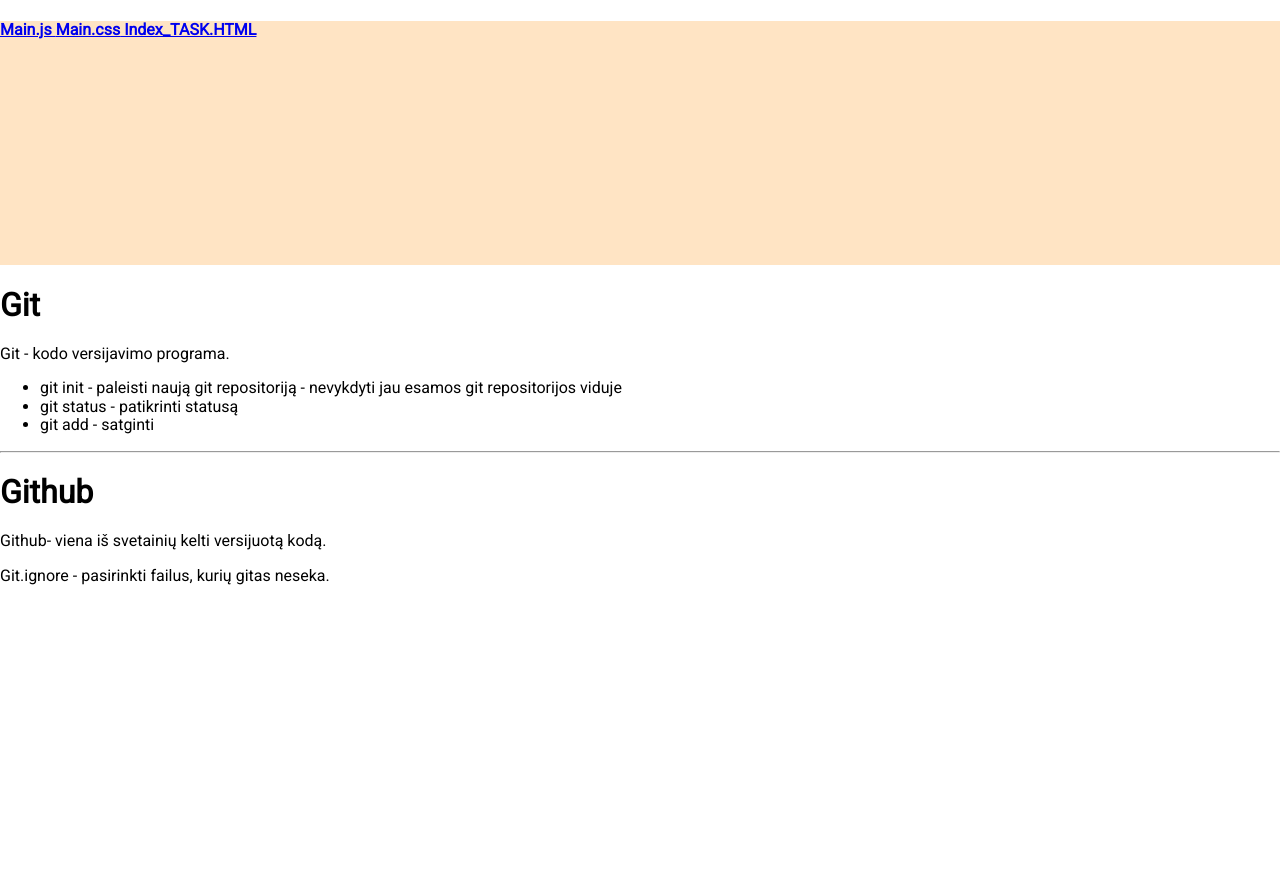
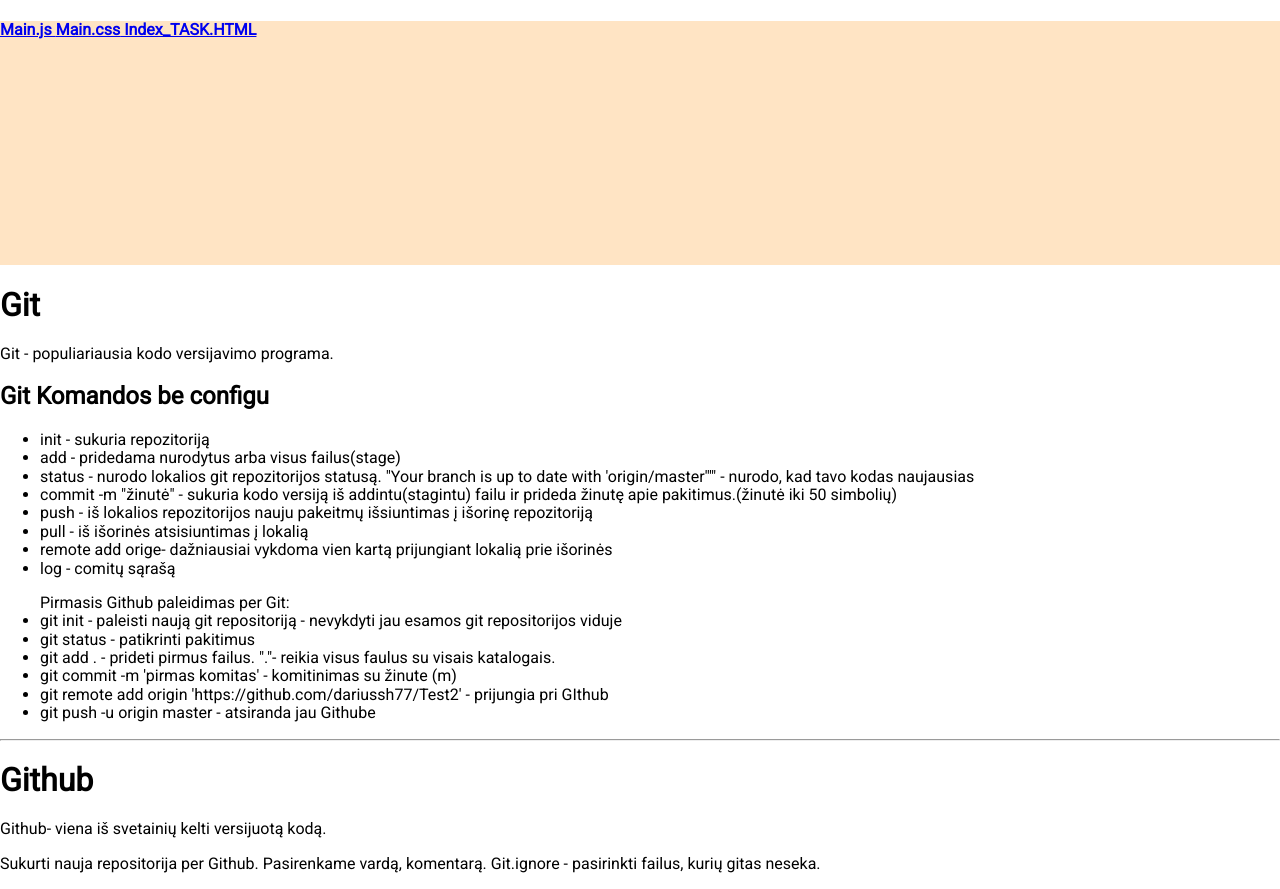
Before and after one commit to dariussh77/Test2, a plain HTML site: page Pamoka 41 - Git ir Github įžanga/index.html in a window 1280 px wide. Before the commit the page ends 800 px from the top, so only its background shows below. Drawn offline with nearby package versions, Linux system fonts and the light colour scheme.

Commit message:
papildyta Git komandosmis

```diff
--- a/Pamoka 41 - Git ir Github įžanga/index.html
+++ b/Pamoka 41 - Git ir Github įžanga/index.html
@@ -21,14 +21,28 @@
         <section id="git">
             <h1>Git</h1>
             <p>
-                Git - kodo versijavimo programa.
+                Git - populiariausia kodo versijavimo programa.
             </p>
+            <h2>Git Komandos be configu</h2>
             <ul>
+                <li>init - sukuria repozitoriją</li>
+                <li>add - pridedama nurodytus arba visus failus(stage)</li>
+                <li>status - nurodo lokalios git repozitorijos statusą. "Your branch is up to date with 'origin/master'"" - nurodo, kad tavo kodas naujausias</li>
+                <li>commit -m "žinutė" - sukuria kodo versiją iš addintu(stagintu) failu ir prideda žinutę apie pakitimus.(žinutė iki 50 simbolių) </li>
+                <li>push - iš lokalios repozitorijos nauju pakeitmų išsiuntimas į išorinę repozitoriją</li>
+                <li>pull - iš išorinės atsisiuntimas į lokalią</li>
+                <li>remote add orige-  dažniausiai vykdoma vien kartą prijungiant  lokalią prie išorinės</li>
+                <li>log - comitų sąrašą</li>
+
+            </ul>
+
+            <ul>Pirmasis Github paleidimas per Git:
                 <li>git init - paleisti naują git repositoriją - nevykdyti jau esamos git repositorijos viduje</li>
-                <li>git status - patikrinti statusą</li>
-                <li>git add - satginti
-
-                </li>
+                <li>git status - patikrinti pakitimus</li>
+                <li>git add . - prideti pirmus failus. "."- reikia visus faulus su visais katalogais.</li>
+                <li>git commit -m 'pirmas komitas' - komitinimas su žinute (m) </li>
+                <li> git remote add origin 'https://github.com/dariussh77/Test2' - prijungia pri GIthub</li>
+                <li>git push -u origin master - atsiranda jau Githube</li>
             </ul>
         </section>
         <hr>
@@ -38,7 +52,10 @@
                 Github- viena iš svetainių kelti versijuotą kodą.
             </p>
             <p>
+                Sukurti nauja repositorija per Github.
+                Pasirenkame vardą, komentarą.
                 Git.ignore - pasirinkti failus, kurių gitas neseka.
+
             </p>
 
         </section>
```
